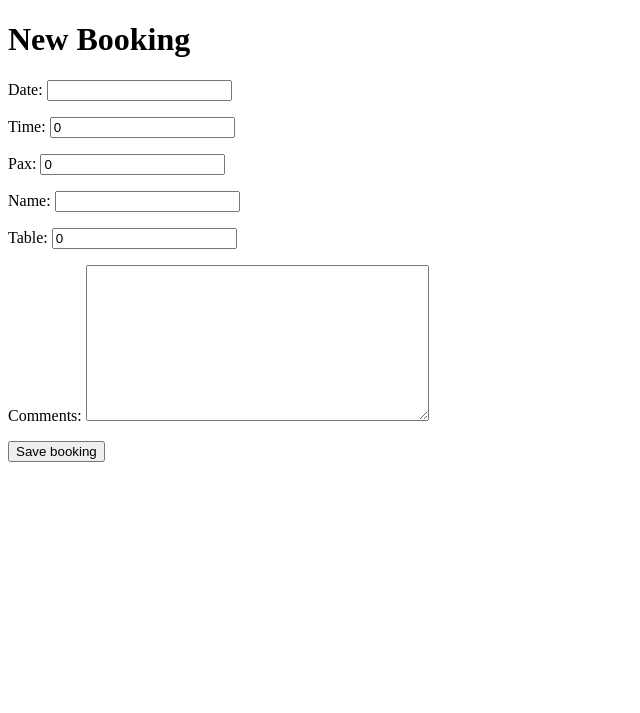
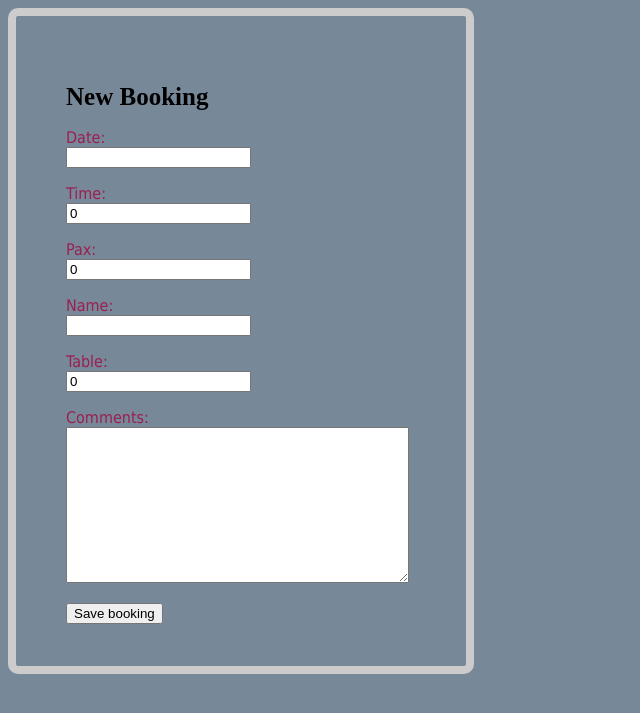
Before and after one commit to Sergiy-Solomka/pyCalendar, a Django app: a page that uses calendario/templates/calendario/new_booking.html in a window 1280 px wide. Shown: the top 713 px of the page, without its empty margins (0-640 px from the left). Run offline with Django 3.2, Linux system fonts and the light colour scheme.

Commit message:
pequeños cambios diseño de new_booking

```diff
--- a/calendario/static/calendario/css/new_booking.css
+++ b/calendario/static/calendario/css/new_booking.css
@@ -0,0 +1,26 @@
+body {
+	background: lightslategray;
+	border: 8px solid #cccccc;
+	border-radius: 10px;
+	height: 550px;
+	width: 350px;
+    font-size: 12px;
+   	 padding: 50px;
+	}
+.post-form {
+	width: 35%;
+	font: 16px Tahoma, Arial, sans-serif;
+  	color: #9b1f50;
+  	outline: none;
+
+	}
+
+.save_button {
+
+
+	}
+
+h1 {
+	font-size: 25px;
+
+}
--- a/calendario/templates/calendario/day.html
+++ b/calendario/templates/calendario/day.html
@@ -19,7 +19,8 @@
       </br>
       </br>
       <div class = "times">6:00<a class="edit_botton" href="{% url 'new_booking' %}"
-                                  onclick="window.open(this.href,'targetWindow','toolbar=no,location=no,status=no, menubar=no,scrollbars=yes,resizable=yes,')
+                                  onclick="window.open(this.href,'targetWindow','toolbar=no,location=no,status=no,' +
+                                   ' menubar=no,scrollbars=yes,resizable=no, height =700, width = 500')
                                   ;return false;">EDIT</a><a class="arrived_botton">ARRIVED</a></div>
 
 
--- a/calendario/templates/calendario/new_booking.html
+++ b/calendario/templates/calendario/new_booking.html
@@ -13,7 +13,7 @@
 <h1>New Booking</h1>
     <form method="POST" class="post-form">{% csrf_token %}
         {{ form.as_p }}
-        <button type="submit" class="save btn btn-default">Save booking</button>
+        <button type="submit" class="save btn btn-default" class="save_button">Save booking</button>
     </form>
 
   <script>
```
